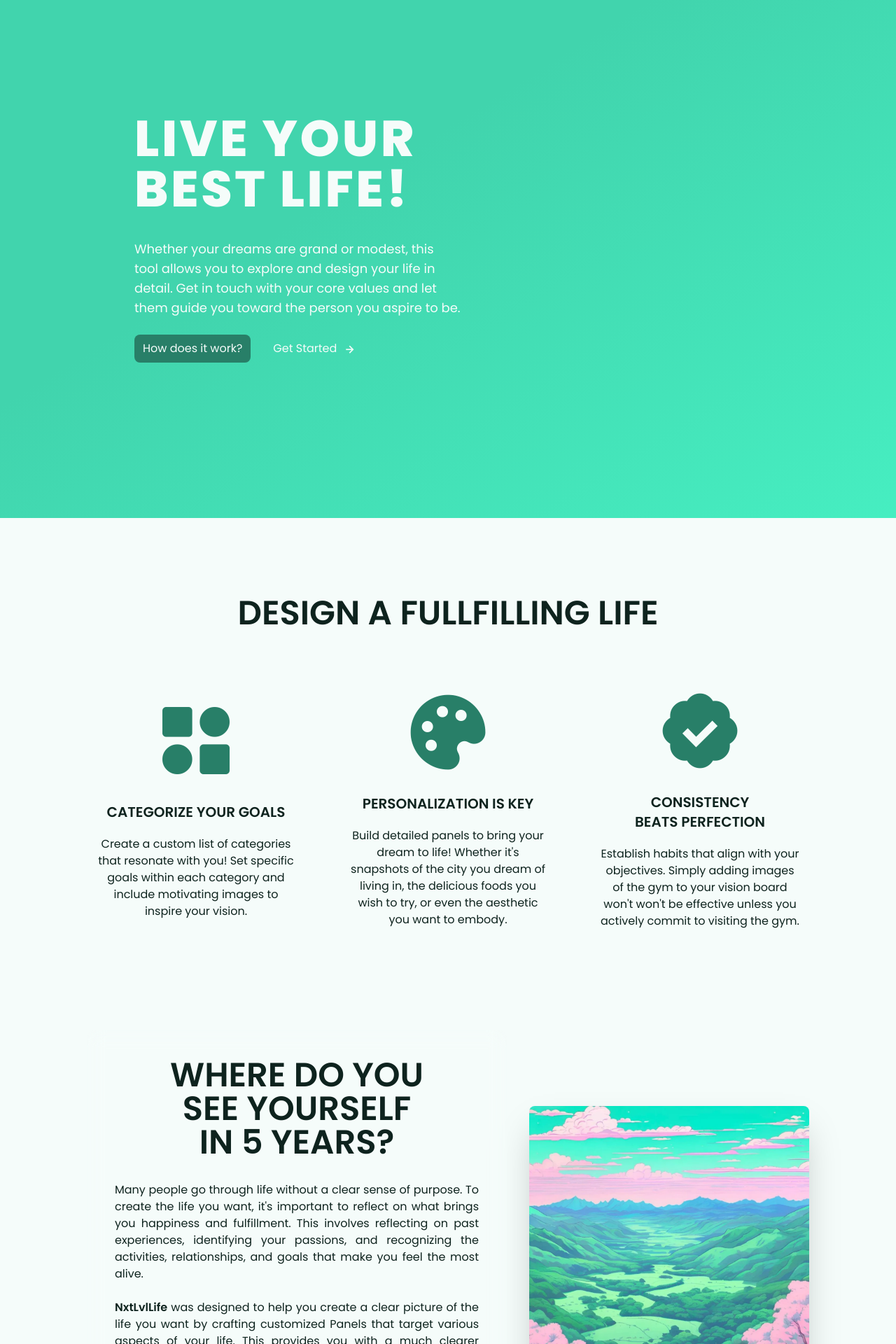
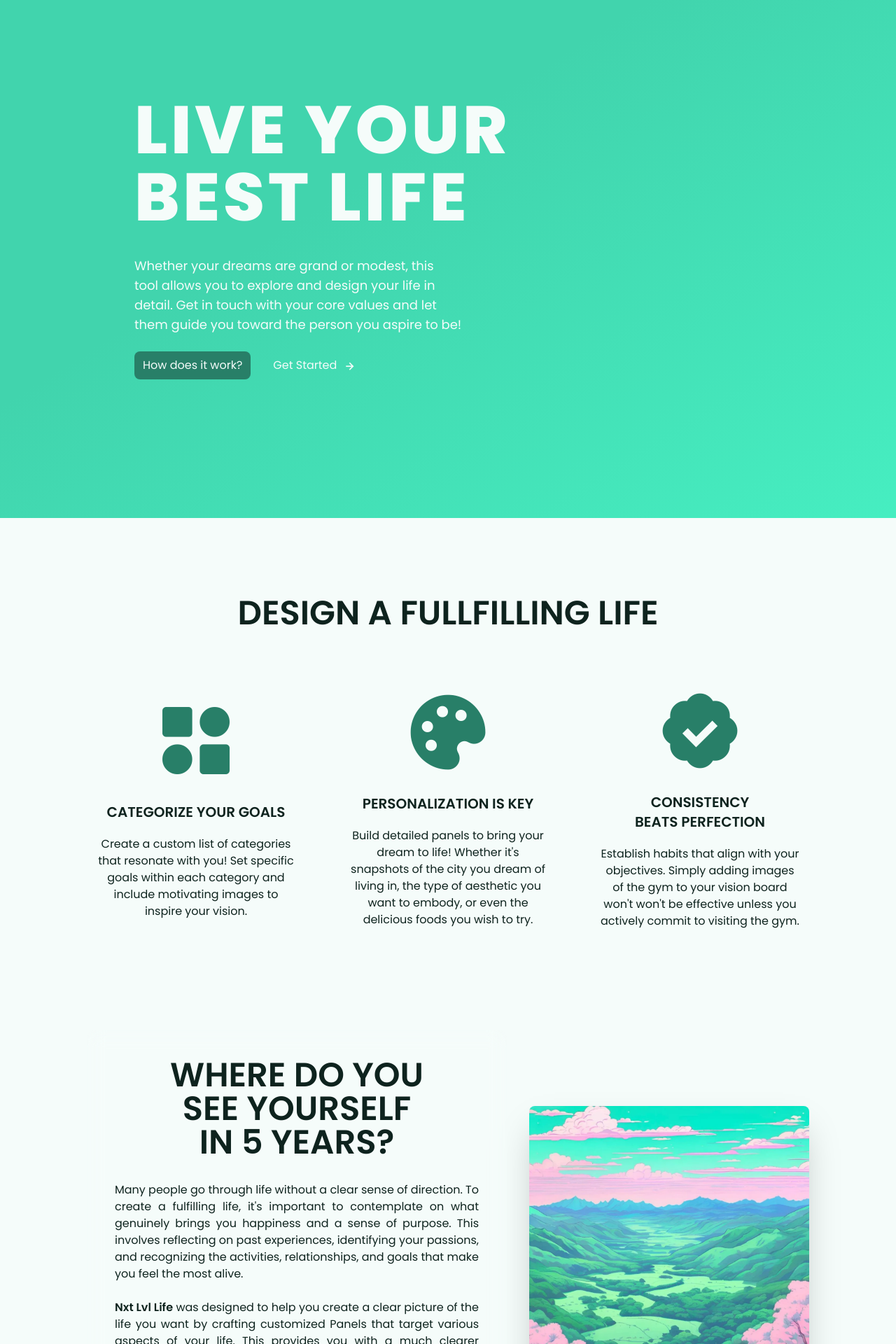
Before and after one commit to samlopezdev/nxt-lvl-life, a React (Vite) app in the folder client/: page / in a window 1280 px wide. Shown: the part 60-1980 px from the top of the page at 70% size. Built offline with nearby package versions, Linux system fonts and the light colour scheme.

Commit message:
fix: improved homepage text

```diff
--- a/client/index.html
+++ b/client/index.html
@@ -9,7 +9,7 @@
       href="https://unpkg.com/boxicons@latest/css/boxicons.min.css"
     />
     <meta name="viewport" content="width=device-width, initial-scale=1.0" />
-    <title>Nxt Lvl Life | Your Ultimate Vision Board!</title>
+    <title>Next Level Life | Your Ultimate Vision Board</title>
   </head>
   <body class="bg-light-green transition-all">
     <div id="root"></div>
--- a/client/src/components/home/AboutSection.jsx
+++ b/client/src/components/home/AboutSection.jsx
@@ -9,15 +9,15 @@ export default function About() {
           Where Do You See Yourself In 5 Years?
         </h2>
         <p className="mb-6 text-justify text-sm md:text-base">
-          Many people go through life without a clear sense of purpose. To
-          create the life you want, it&apos;s important to reflect on what
-          brings you happiness and fulfillment. This involves reflecting on past
-          experiences, identifying your passions, and recognizing the
+          Many people go through life without a clear sense of direction. To
+          create a fulfilling life, it&apos;s important to contemplate on what genuinely
+          brings you happiness and a sense of purpose. This involves reflecting
+          on past experiences, identifying your passions, and recognizing the
           activities, relationships, and goals that make you feel the most
           alive.
         </p>
         <p className="mb-6 text-justify text-sm md:text-base">
-          <span className="font-semibold">NxtLvlLife</span> was designed to help
+          <span className="font-semibold">Nxt Lvl Life</span> was designed to help
           you create a clear picture of the life you want by crafting customized
           Panels that target various aspects of your life. This provides you
           with a much clearer understanding of your goals and the steps needed
--- a/client/src/components/home/HeroSection.jsx
+++ b/client/src/components/home/HeroSection.jsx
@@ -4,14 +4,14 @@ export default function HeroSection() {
   return (
     <section className="flex min-h-screen flex-col justify-center bg-gradient-to-br from-primary from-40% to-secondary px-10 py-3 text-light-green [transition:.5s_ease] lg:px-48">
       <div className="w-full lg:w-3/5">
-        <h1 className="mb-9 text-4xl font-extrabold uppercase tracking-wider md:text-5xl lg:text-6xl xl:text-7xl">
+        <h1 className="mb-9 text-5xl font-extrabold uppercase tracking-wider md:text-6xl lg:text-7xl xl:text-8xl">
           Live Your<br />
-          Best Life!
+          Best Life
         </h1>
         <p className="text-md mb-6 text-balance lg:text-lg">
           Whether your dreams are grand or modest, this tool allows you to
           explore and design your life in detail. Get in touch with your core
-          values and let them guide you toward the person you aspire to be.
+          values and let them guide you toward the person you aspire to be!
         </p>
         <div className="flex items-center gap-8">
           <a href="#start">
--- a/client/src/components/home/InfoSection.jsx
+++ b/client/src/components/home/InfoSection.jsx
@@ -19,7 +19,7 @@ export default function InfoSection() {
           icon={"bx bxs-palette"}
           title={`Personalization is Key`}
           paragraph={
-            "Build detailed panels to bring your dream to life! Whether it's snapshots of the city you dream of living in, the delicious foods you wish to try, or even the aesthetic you want to embody."
+            "Build detailed panels to bring your dream to life! Whether it's snapshots of the city you dream of living in, the type of aesthetic you want to embody, or even the delicious foods you wish to try."
           }
           className="col-span-2"
         />
--- a/client/src/components/home/SummarySection.jsx
+++ b/client/src/components/home/SummarySection.jsx
@@ -19,7 +19,7 @@ export default function SummarySection() {
         <div className="m-auto w-full xl:w-3/5">
           <SummaryItem
             title="The Importance of NxtLvlLife"
-            paragraph="NxtLvlLife is a resource aimed at helping individuals discover a deeper sense of purpose and direction. Whether you're just beginning your journey in life or seeking clarity in your later years, NxtLvlLife offers a space for anyone to envision their future in vivid detail. It encourages you to define your dreams and take realistic steps toward achieving them. With this approach, you can create a future that aligns with your true desires and helps you move closer to your ideal self."
+            paragraph="Nxt Lvl Life is a platform meant to help individuals discover a deeper sense of purpose and direction. Whether you're just beginning your journey in life or seeking clarity in your later years, Nxt Lvl Life offers a space for anyone to envision their future in vivid detail. It encourages you to define your dreams and take realistic steps toward achieving them. With this approach, you can create a future that aligns with your true desires and helps you move closer to your ideal self."
           />
 
           <SummaryItem
@@ -44,7 +44,7 @@ export default function SummarySection() {
 
           <SummaryItem
             title="Overcoming Fear"
-            paragraph="Many people struggle with the fear of failure, change, or criticism, but these feelings shouldn't hold you back from pursuing your dreams. It's important to recognize that true growth often comes from stepping outside your comfort zone. While your initial anxiety of starting something new may feel overwhelming, the lasting regret of not chasing your goals while you can, will linger much longer. Ultimately, we all have the choice to endure the discomfort of discipline or the pain of regret. Stay focused on your objectives, trust your ability to succeed, and keep moving forward despite the fear."
+            paragraph="Many people struggle with the fear of failure, change, or criticism, but these feelings shouldn't hold you back from pursuing your dream. It's important to recognize that true growth often comes from stepping outside your comfort zone. While your initial anxiety of starting something new may feel overwhelming, the lasting regret of not chasing your goals while you can, will last far longer. Ultimately, we all have the choice to endure the discomfort of discipline or the pain of regret. Stay focused on your objectives, trust your ability to succeed, and keep moving forward despite the fear."
           />
         </div>
       </div>
```
